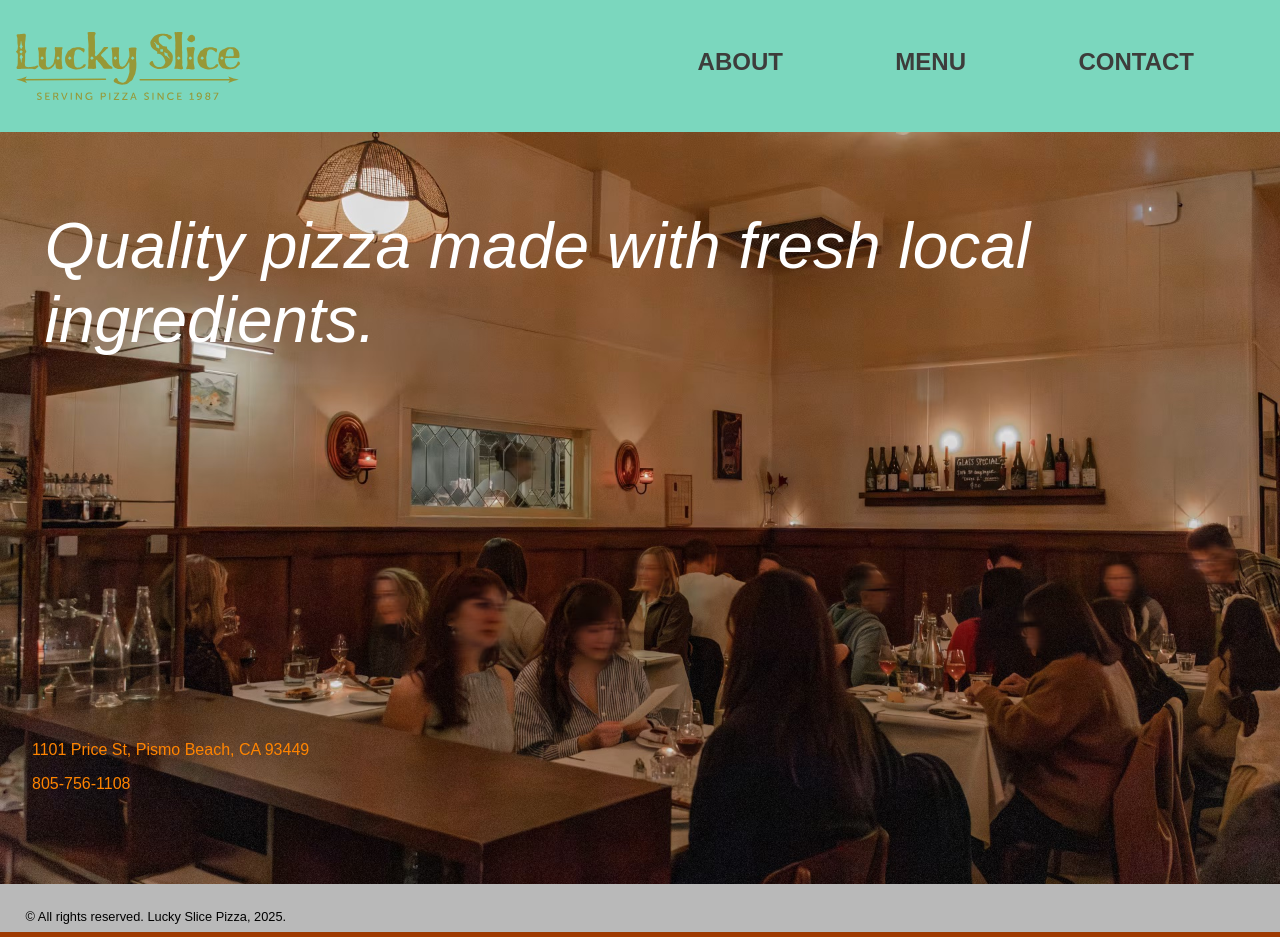
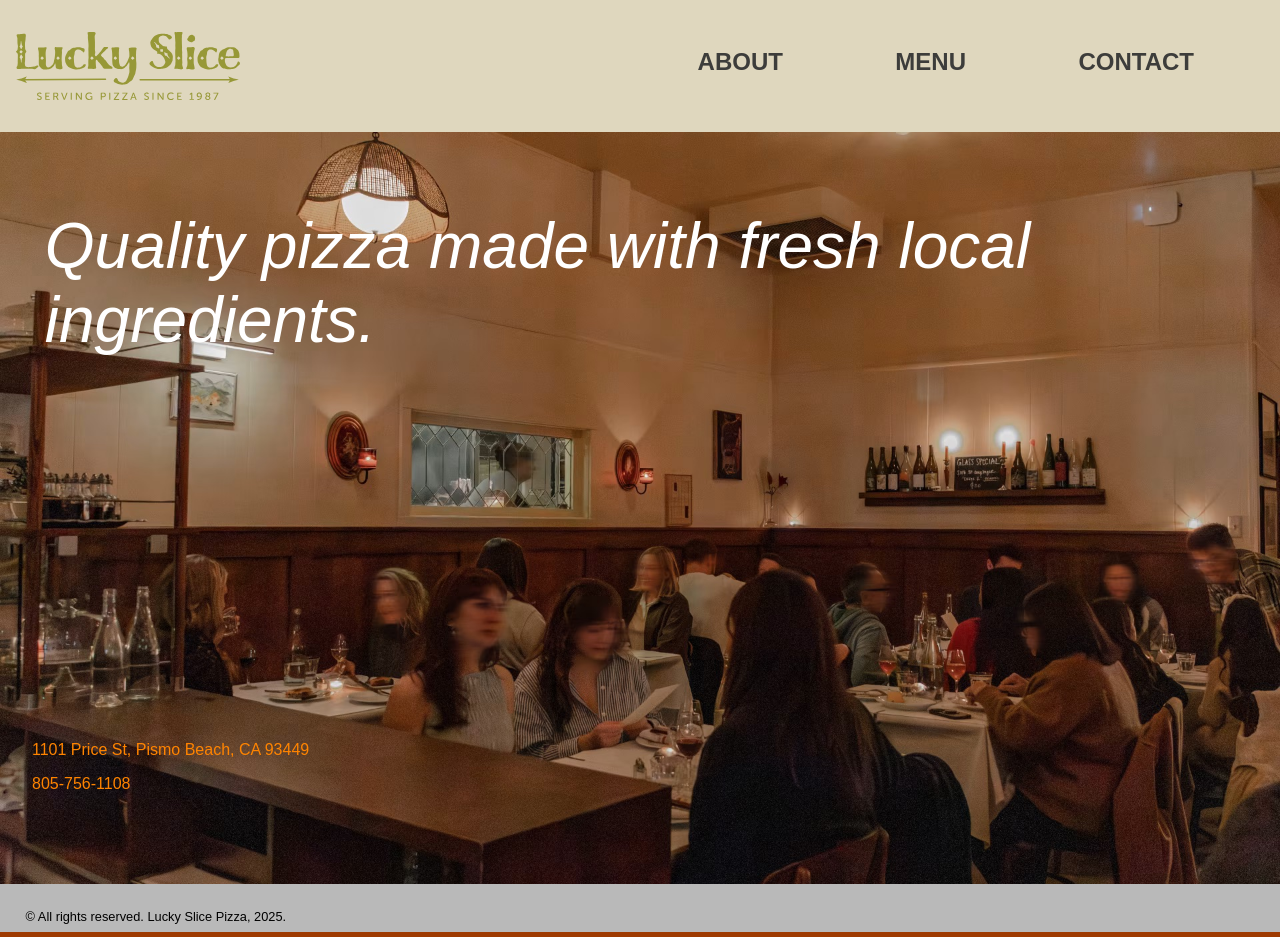
Before and after one commit to nikabadie/nikabadie.github.io, a plain HTML site: page grc338/website-visual-language/index.html in a window 1280 px wide. Drawn offline with Linux system fonts and the light colour scheme; a web font is replaced by a local one.

Commit message:
Update style.css

```diff
--- a/grc338/website-visual-language/style.css
+++ b/grc338/website-visual-language/style.css
@@ -41,7 +41,7 @@ header {
 	display: grid;
 	grid-template-columns:14em auto;
 	grid-column-gap: 5em;
-	background: rgb(123 215 190);
+	background: rgb(223 215 190);
 	padding: 2em 1em;
 	}
 
```
